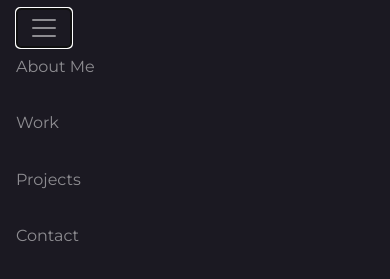
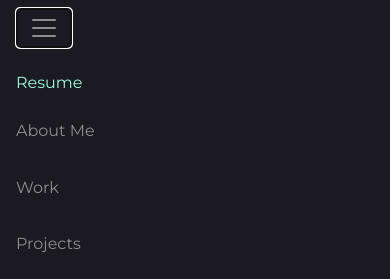
Before and after one commit to e-newton/port, a website built with Parcel: page index.html in a window 390 px wide. Both pictures are taken after a click on the button "Toggle navigation". Shown: the top 279 px of the page. Built offline with nearby package versions, Linux system fonts and the light colour scheme.

Commit message:
Added resume item to mobile navbar

```diff
--- a/index.html
+++ b/index.html
@@ -37,6 +37,11 @@
   </button>
   <div class="collapse navbar-collapse" id="navbarNavDropdown">
     <ul class="navbar-nav">
+      <li class="nav-item mt-4">
+        <a class="menu-boy"  style="color: #9BF8DC;" href="https://docs.google.com/document/d/1rNorYtzdP-dGIbBkVjyLvbGOxiJpib94yDzDJegcR9c/export?format=pdf">
+          Resume
+        </a>
+      </li>
       <li class="nav-item">
         <a class="nav-link" href="#about-me">About Me</a>
       </li>
```
